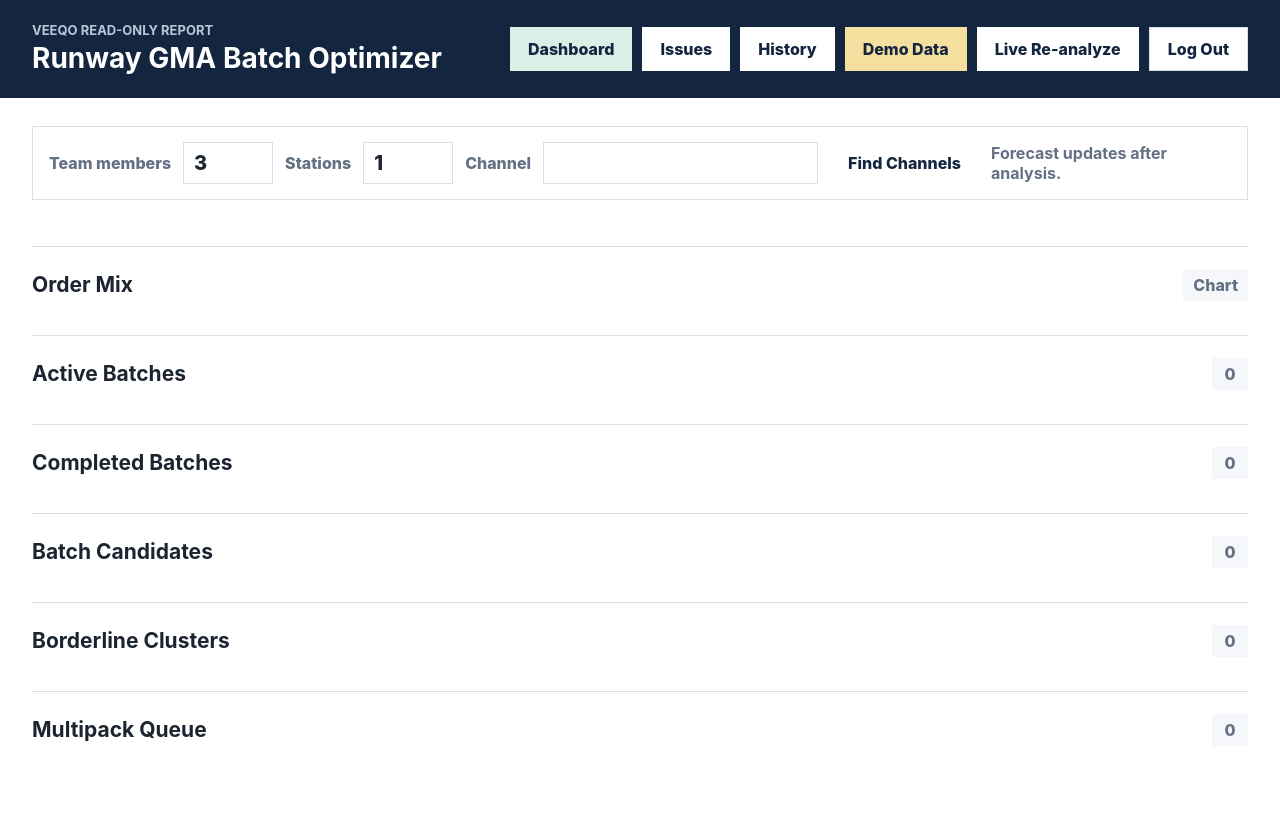
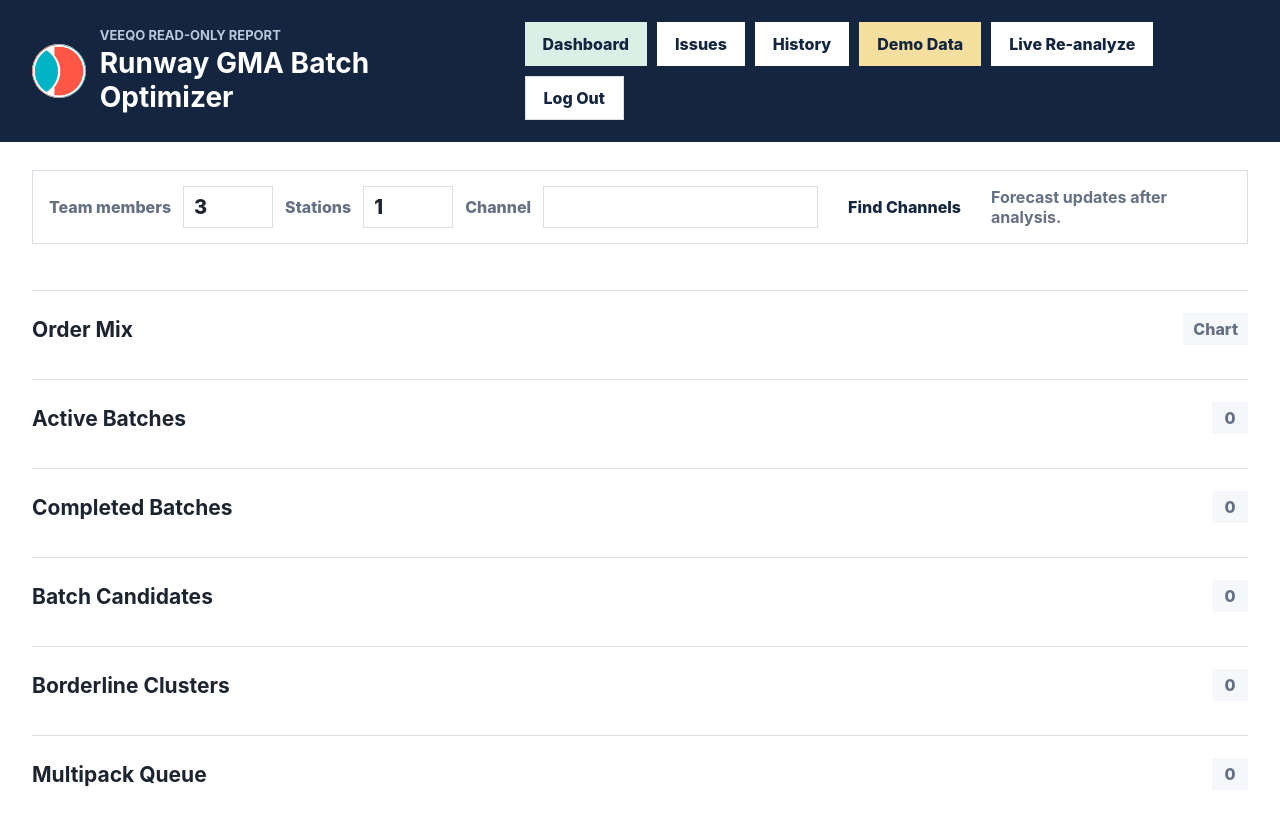
Before and after one commit to doronsanto-svg/runway-gma-batch-optimizer, a website: page public/index.html in a window 1280 px wide. Drawn offline with Linux system fonts and the light colour scheme; no server answers.

Commit message:
Add ODI branding

```diff
--- a/public/index.html
+++ b/public/index.html
@@ -4,13 +4,18 @@
     <meta charset="utf-8">
     <meta name="viewport" content="width=device-width, initial-scale=1">
     <title>Runway GMA Batch Optimizer</title>
+    <link rel="icon" type="image/png" href="/odi-icon.png">
+    <link rel="apple-touch-icon" href="/odi-icon.png">
     <link rel="stylesheet" href="/style.css?v=20260513-3">
   </head>
   <body>
     <header class="topbar">
-      <div>
-        <p class="eyebrow">Veeqo Read-Only Report</p>
-        <h1>Runway GMA Batch Optimizer</h1>
+      <div class="brand-lockup">
+        <img class="app-logo" src="/odi-icon.png" alt="ODI">
+        <div>
+          <p class="eyebrow">Veeqo Read-Only Report</p>
+          <h1>Runway GMA Batch Optimizer</h1>
+        </div>
       </div>
       <div class="actions">
         <button class="view-button active" type="button" data-view="dashboardView">Dashboard</button>
--- a/public/style.css
+++ b/public/style.css
@@ -29,6 +29,20 @@ body {
   justify-content: space-between;
   gap: 24px;
   padding: 22px 32px;
+}
+
+.brand-lockup {
+  align-items: center;
+  display: flex;
+  gap: 14px;
+}
+
+.app-logo {
+  background: #ffffff;
+  border-radius: 50%;
+  display: block;
+  height: 54px;
+  width: 54px;
 }
 
 .eyebrow {
@@ -401,6 +415,11 @@ main {
   width: 100%;
 }
 
+.login-logo {
+  height: 64px;
+  width: 64px;
+}
+
 .login-panel .eyebrow {
   color: var(--muted);
 }
--- a/render.yaml
+++ b/render.yaml
@@ -1,6 +1,6 @@
 services:
   - type: web
-    name: runway-gma-batch-optimizer
+    name: fillement
     runtime: docker
     plan: starter
     healthCheckPath: /healthz
--- a/server.js
+++ b/server.js
@@ -124,11 +124,14 @@ function loginHtml() {
     <meta charset="utf-8">
     <meta name="viewport" content="width=device-width, initial-scale=1">
     <title>Runway GMA Batch Optimizer Login</title>
+    <link rel="icon" type="image/png" href="/odi-icon.png">
+    <link rel="apple-touch-icon" href="/odi-icon.png">
     <link rel="stylesheet" href="/style.css?v=20260513-3">
   </head>
   <body class="login-page">
     <main class="login-shell">
       <form id="loginForm" class="login-panel">
+        <img class="app-logo login-logo" src="/odi-icon.png" alt="ODI">
         <p class="eyebrow">Private Portal</p>
         <h1>Runway GMA Batch Optimizer</h1>
         <label for="usernameInput">Username</label>
```
Also changed, not shown: public/odi-icon.png (added).
